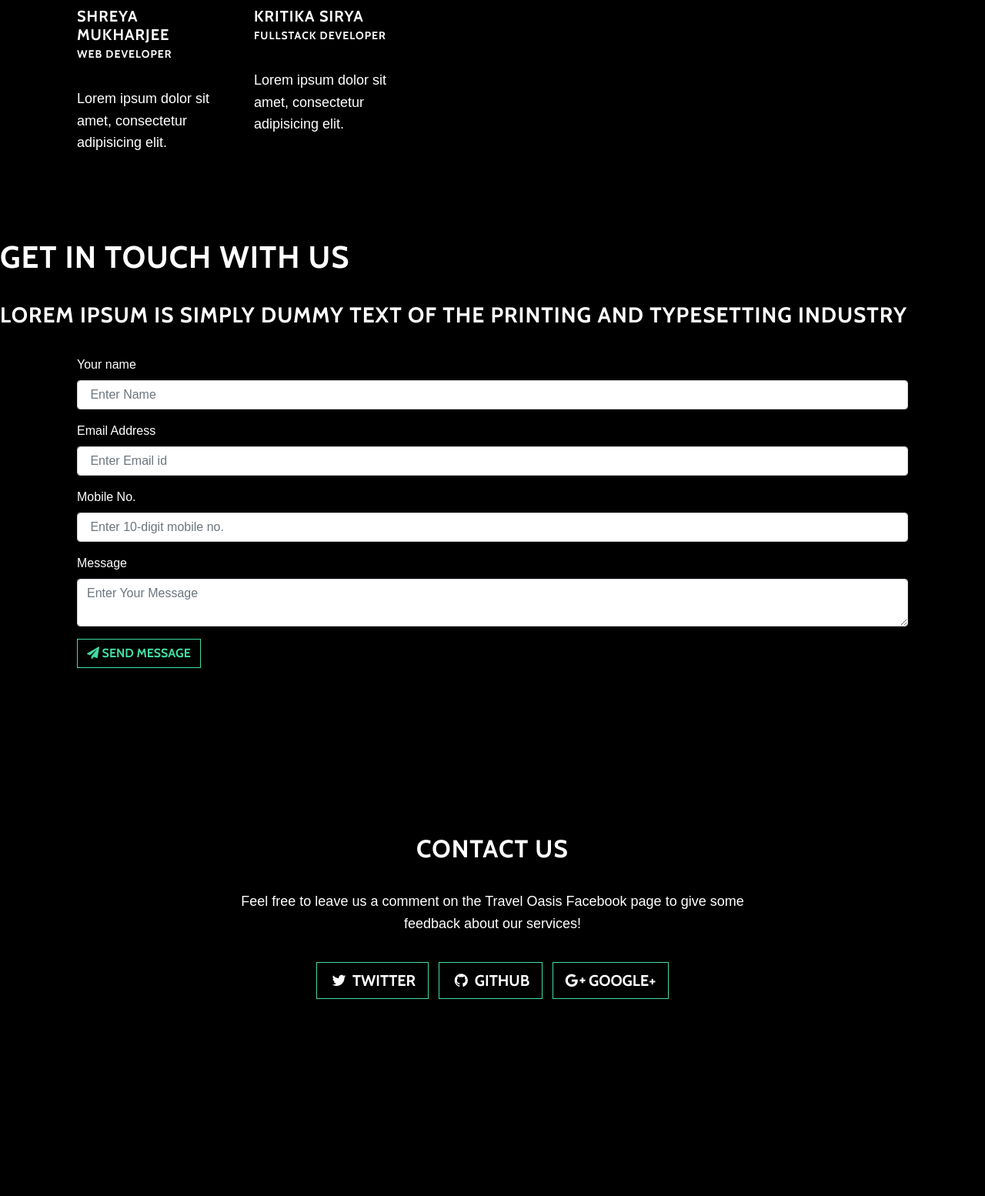
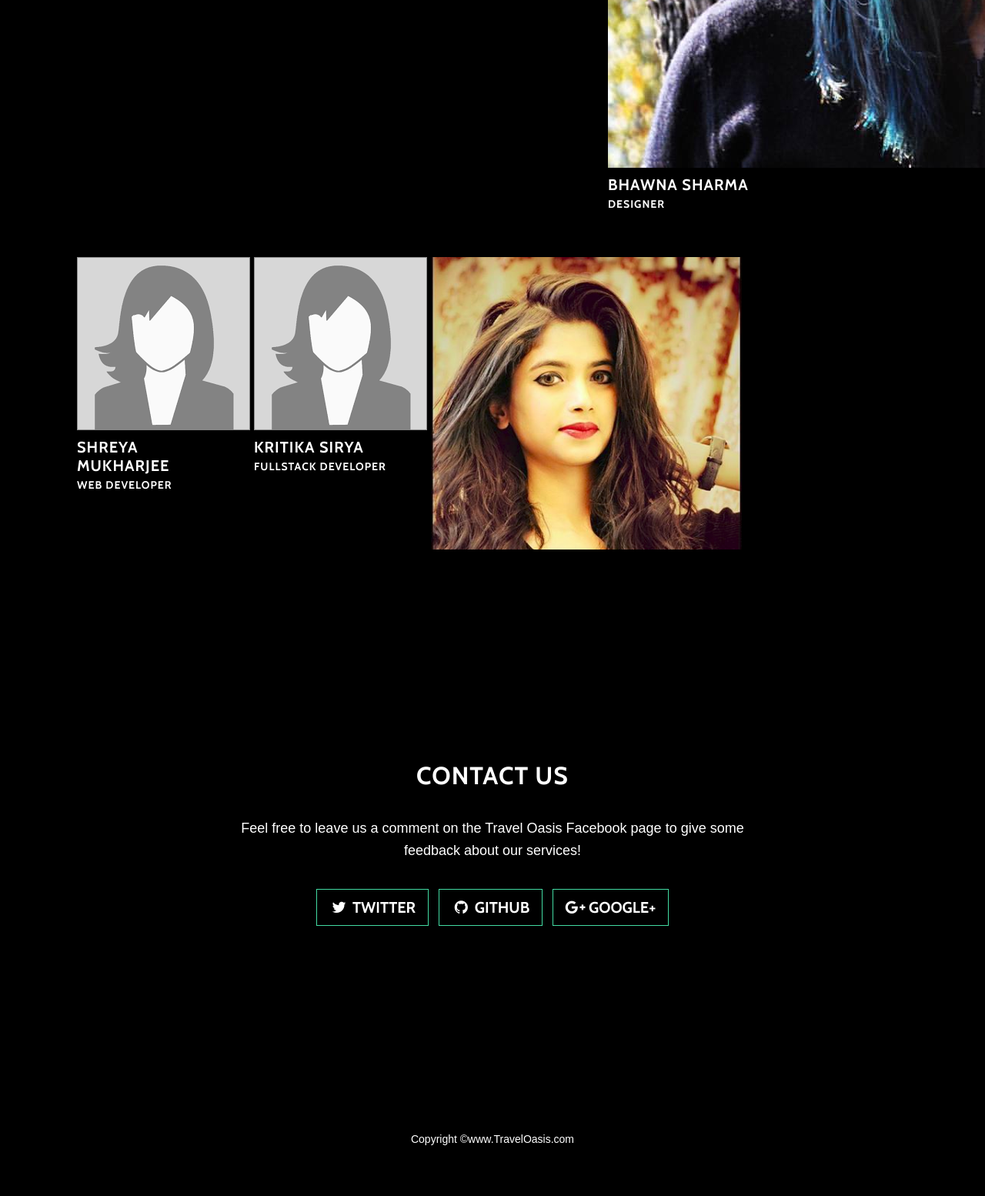
Before and after one commit to bhavya-26/Travel-Oasis, a Django app: template travel_oasis/templates/travel_oasis/home_page.html in a window 1280 px wide; the page is wider, and only the part inside the window is pictured. Shown: the part 3420-4974 px from the top of that part at 77% size. After the commit the page ends 4908 px from the top of that part, so only its background shows below. Run offline with Django 3.2, Linux system fonts and the light colour scheme; the template is opened without the code that fills it, so the values that code supplies are empty; some libraries are stand-ins or nearby versions.

Commit message:
Linking Done

```diff
--- a/mysite/settings.py
+++ b/mysite/settings.py
@@ -37,7 +37,6 @@ INSTALLED_APPS = [
     'django.contrib.sessions',
     'django.contrib.messages',
     'django.contrib.staticfiles',
-    'blog',
     'travel_oasis',
 ]
 
--- a/travel_oasis/static/css/qgender.css
+++ b/travel_oasis/static/css/qgender.css
@@ -1,15 +1,17 @@
 body {
-    background-image: url("gender.jpg");
+    /*background-image: src = "{% static 'img/background.jpg' %}";*/
     background-repeat: no-repeat;
 	background-position: center;
     background-size: cover;
     width: 100%;
     height: 100%;
 }
+
 *{
 margin:50;
 padding:50;
 }
+
 .radio{
 margin-bottom:20px;
 margin-left:200px;
@@ -35,12 +37,14 @@ margin-left:200px;
 	margin-left:400px;
 
 }
+
 .p input[type="button"]:hover
 {
 	cursor:pointer;
 	background:#39dc79;
 	color:#000;
 }
+
 .n input[type="button"]{
 	background-color: 	#FFA07A	;
 	border:none;
--- a/travel_oasis/templates/travel_oasis/home_page.html
+++ b/travel_oasis/templates/travel_oasis/home_page.html
@@ -8,7 +8,7 @@
     <meta name="description" content="">
     <meta name="author" content="">
 
-    <title>Travel Oasis: destination recommender</title>
+    <title>Travel Oasis: Destination Recommender</title>
 
     <!-- Bootstrap core CSS -->
     <link href="{% static 'vendor/bootstrap/css/bootstrap.min.css' %}" rel="stylesheet">
@@ -37,6 +37,7 @@
           Menu
           <i class="fa fa-bars"></i>
         </button>
+        <a href="{% url 'qgender' %}" class="btn btn-info">Get Recommendations</a>
         <div class="collapse navbar-collapse" id="navbarResponsive">
           <ul class="navbar-nav ml-auto">
             <li class="nav-item">
@@ -131,7 +132,6 @@
             /*#endregion responsive code end*/
         };
     </script>
-    <link href="https://fonts.googleapis.com/css?family=Oswald:200,300,regular,500,600,700&subset=latin-ext,vietnamese,latin,cyrillic" rel="stylesheet" type="text/css" />
 
     <div id="jssor_1" style="position:relative;margin:5px auto;top:48px;left:0px;width:980px;height:420px;overflow:hidden;visibility:hidden;">
         <!-- Loading Screen -->
@@ -290,7 +290,7 @@ place to go.
           <div class="row pt-md">
             <div class="col-lg-3 col-md-3 col-sm-4 col-xs-12 profile">
               <div class="img-box">
-                <img src="http://nabeel.co.in/files/bootsnipp/team/1.jpg" class="img-responsive">
+               <!--  <img src="http://nabeel.co.in/files/bootsnipp/team/1.jpg" class="img-responsive"> -->
                 <ul class="text-center">
                   <a href="#"><li><i class="fa fa-facebook"></i></li></a>
                   <a href="#"><li><i class="fa fa-twitter"></i></li></a>
@@ -299,12 +299,12 @@ place to go.
               </div>
               <h1>Shifa Samreen</h1>
               <h2>Co-founder/ Operations</h2>
-              <p>Lorem ipsum dolor sit amet, consectetur adipisicing elit.</p>
+
             </div>
 
             <div class="col-lg-3 col-md-3 col-sm-4 col-xs-12 profile">
               <div class="img-box">
-                <img src="http://nabeel.co.in/files/bootsnipp/team/2.jpg" class="img-responsive">
+                <img src="{% static "img/3.png" %}" alt="My image"/>
                 <ul class="text-center">
                   <a href="#"><li><i class="fa fa-facebook"></i></li></a>
                   <a href="#"><li><i class="fa fa-twitter"></i></li></a>
@@ -313,11 +313,11 @@ place to go.
               </div>
               <h1>Preeti Saharan</h1>
               <h2>Co-founder/ Projects</h2>
-              <p>Lorem ipsum dolor sit amet, consectetur adipisicing elit.</p>
+
             </div>
             <div class="col-lg-3 col-md-3 col-sm-4 col-xs-12 profile">
               <div class="img-box">
-                <img src="http://nabeel.co.in/files/bootsnipp/team/3.jpg" class="img-responsive">
+                <img src="{% static "img/6.png" %}" alt="My image"/>
                 <ul class="text-center">
                   <a href="#"><li><i class="fa fa-facebook"></i></li></a>
                   <a href="#"><li><i class="fa fa-twitter"></i></li></a>
@@ -327,11 +327,10 @@ place to go.
                 <br>
               <h1>Bhavya Bansal</h1>
               <h2>Co-founder/ Marketing</h2>
-              <p>Lorem ipsum dolor sit amet, consectetur adipisicing elit.</p>
             </div>
             <div class="col-lg-3 col-md-3 col-sm-4 col-xs-12 profile">
               <div class="img-box">
-                <img src="http://nabeel.co.in/files/bootsnipp/team/4.jpg" class="img-responsive">
+                <img src="{% static "img/2.jpg" %}" />
                 <ul class="text-center">
                   <a href="#"><li><i class="fa fa-facebook"></i></li></a>
                   <a href="#"><li><i class="fa fa-twitter"></i></li></a>
@@ -340,11 +339,11 @@ place to go.
               </div>
               <h1>Bhawna Sharma</h1>
               <h2>Designer</h2>
-              <p>Lorem ipsum dolor sit amet, consectetur adipisicing elit.</p>
+
             </div>
             <div class="col-lg-3 col-md-3 col-sm-4 col-xs-12 profile">
               <div class="img-box">
-                <img src="http://nabeel.co.in/files/bootsnipp/team/5.jpg" class="img-responsive">
+                <img src="{% static "img/1.png" %}" alt="My image"/>
                 <ul class="text-center">
                   <a href="#"><li><i class="fa fa-facebook"></i></li></a>
                   <a href="#"><li><i class="fa fa-twitter"></i></li></a>
@@ -353,11 +352,11 @@ place to go.
               </div>
               <h1>Shreya Mukharjee</h1>
               <h2>Web Developer</h2>
-              <p>Lorem ipsum dolor sit amet, consectetur adipisicing elit.</p>
+
             </div>
             <div class="col-lg-3 col-md-3 col-sm-4 col-xs-12 profile">
               <div class="img-box">
-                <img src="http://nabeel.co.in/files/bootsnipp/team/6.jpg" class="img-responsive">
+                <img src="{% static "img/1.png" %}" alt="My image"/>
                 <ul class="text-center">
                   <a href="#"><li><i class="fa fa-facebook"></i></li></a>
                   <a href="#"><li><i class="fa fa-twitter"></i></li></a>
@@ -366,11 +365,11 @@ place to go.
               </div>
               <h1>Kritika Sirya</h1>
               <h2>Fullstack Developer</h2>
-              <p>Lorem ipsum dolor sit amet, consectetur adipisicing elit.</p>
+
             </div>
             <div class="col-lg-3 col-md-3 col-sm-4 col-xs-12 profile">
               <div class="img-box">
-                <img src="http://nabeel.co.in/files/bootsnipp/team/7.jpg" class="img-responsive">
+                <img src="{% static "img/4.png" %}" alt="My image"/>
                 <ul class="text-center">
                   <a href="#"><li><i class="fa fa-facebook"></i></li></a>
                   <a href="#"><li><i class="fa fa-twitter"></i></li></a>
@@ -390,48 +389,6 @@ place to go.
 
 
      <!-- Contact Section -->
-        <link href="https://fonts.googleapis.com/css?family=Oleo+Script:400,700" rel="stylesheet">
-    <link href="https://fonts.googleapis.com/css?family=Teko:400,700" rel="stylesheet">
-    <link href="https://maxcdn.bootstrapcdn.com/font-awesome/4.7.0/css/font-awesome.min.css" rel="stylesheet">
-
-<section id="contact">
-      <div class="section-content">
-        <h1 class="section-header">Get in <span class="content-header wow fadeIn " data-wow-delay="0.2s" data-wow-duration="2s"> Touch with us</span></h1>
-        <h3>Lorem Ipsum is simply dummy text of the printing and typesetting industry</h3>
-      </div>
-      <div class="contact-section">
-      <div class="container">
-        <form>
-          <div class="col-md-12 form-line">
-              <div class="form-group">
-                <label for="exampleInputUsername">Your name</label>
-                <input type="text" class="form-control" id="" placeholder=" Enter Name">
-              </div>
-              <div class="form-group">
-                <label for="exampleInputEmail">Email Address</label>
-                <input type="email" class="form-control" id="exampleInputEmail" placeholder=" Enter Email id">
-              </div>
-              <div class="form-group">
-                <label for="telephone">Mobile No.</label>
-                <input type="tel" class="form-control" id="telephone" placeholder=" Enter 10-digit mobile no.">
-              </div>
-            </div>
-            <div class="col-md-12">
-              <div class="form-group">
-                <label for ="description"> Message</label>
-                <textarea  class="form-control" id="description" placeholder="Enter Your Message"></textarea>
-              </div>
-              <div>
-
-                <button type="button" class="btn btn-default submit"><i class="fa fa-paper-plane" aria-hidden="true"></i>  Send Message</button>
-              </div>
-
-          </div>
-        </form>
-      </div>
-        </div>
-</section>
-
 
     <section id="contact" class="content-section text-center">
       <div class="container">
--- a/travel_oasis/urls.py
+++ b/travel_oasis/urls.py
@@ -2,5 +2,9 @@ from django.conf.urls import url
 from . import views
 
 urlpatterns = [
-	url(r'^$', views.home_page, name='home_page'),
+	url(r'^home/$', views.home_page, name='home_page'),
+	url(r'^questions/gender$', views.qgender, name='qgender'),
+	url(r'^questions/climate$', views.qclimate, name='qclimate'),
+	url(r'^questions/duration$', views.qduration, name='qduration'),
+	url(r'^questions/solo$', views.qsolo, name='qsolo'),
 ]
```
Also changed, not shown: travel_oasis/templates/travel_oasis/qclimate.html (+5 -5 lines), travel_oasis/templates/travel_oasis/qduration.html (+5 -4 lines), travel_oasis/templates/travel_oasis/qgender.html (+6 -6 lines), travel_oasis/templates/travel_oasis/qsolo.html (+5 -5 lines), travel_oasis/views.py (+13 -0 lines), travel_oasis/static/css/grayscale.min.css (deleted), travel_oasis/static/img/1.png (added), travel_oasis/static/img/2.jpg (added), travel_oasis/static/img/3.png (added), travel_oasis/static/img/4.png (added), travel_oasis/static/img/6.png (added), 1 other file.
